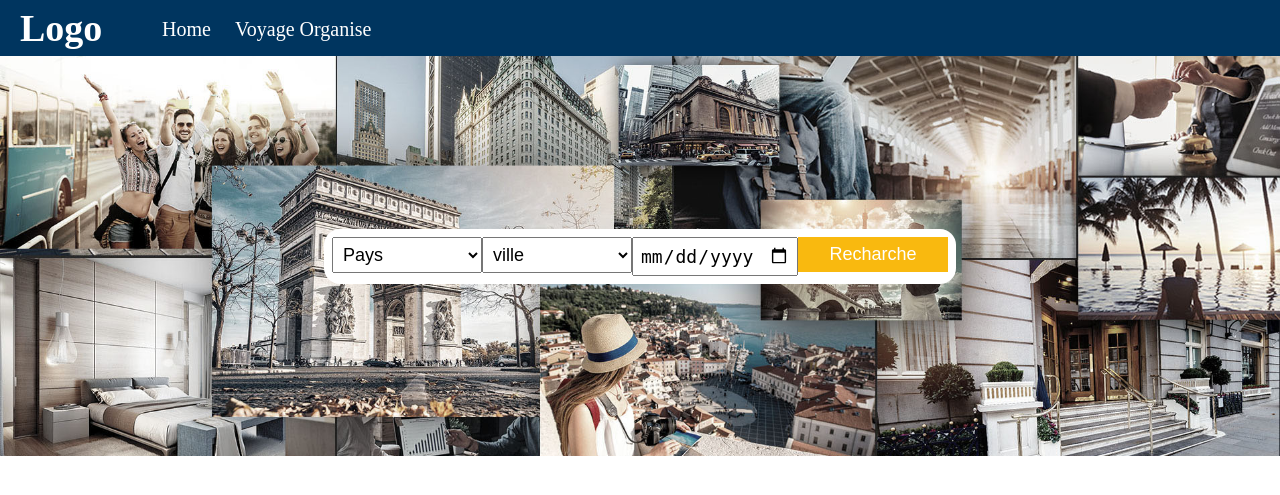
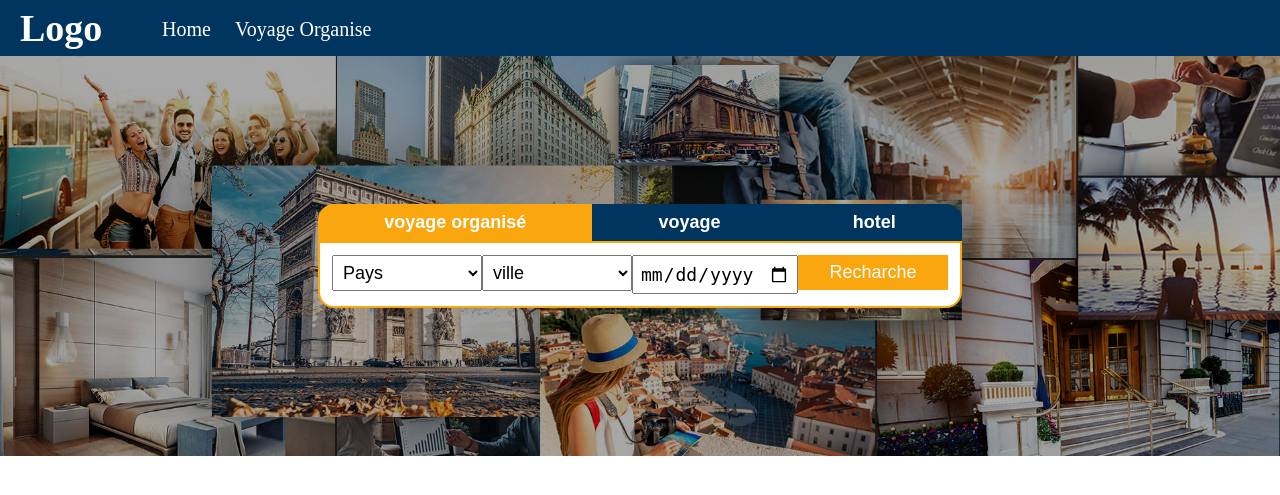
Before and after one commit to mehalanis29/ProjetPFE, a PHP site: page /indexclient.php in a window 1280 px wide. Shown: the top 495 px of the page. Run offline with PHP 8.4, Linux system fonts and the light colour scheme.

Commit message:
index client form design

```diff
--- a/css/Client/navbar.css
+++ b/css/Client/navbar.css
@@ -53,21 +53,43 @@
   display: flex;
   justify-content: center;
 }
-.nav_bar_div_form{
-  display: flex;
+.nav_bar_from{
+  display: grid;
   justify-content: flex-start;
   margin-top: auto;
   margin-bottom: auto;
+}
+.nav_bar_from_titre{
+  display: grid;
+  grid-template-columns: auto auto auto;
+  border-top-left-radius: 16px;
+  border-top-right-radius:16px;
+  overflow: hidden;
+}
+.nav_bar_from_titre_choix{
+  border: none;
+  background-color: var(--color-bleu);
+  padding: 8px;
+  color: white;
+  font-size: 18px;
+  font-weight:bold;
+}
+.nav_bar_from_titre_choix_active{
+  background-color: var(--color-lemon);
+}
+.nav_bar_div_form{
   background-color: white;
-  padding: 8px;
-  border-radius: 16px;
+  padding: 12px;
+  border-bottom-right-radius: 16px;
+  border-bottom-left-radius: 16px;
+  border: 2px solid var(--color-lemon);
 }
 .formtest{
   display: flex;
 }
 .recharche_btn{
   border: none;
-  background-color: #F9B90F;
+  background-color: var(--color-lemon);
   color: white;
   margin-top: auto;
   height: 35px;
--- a/css/Client/standard.css
+++ b/css/Client/standard.css
@@ -1,6 +1,7 @@
 :root{
   --color-bleu :#00355f;
-  --color-lemon: #EEC218;
+  --color-lemon: #f9a60f;
+  --color-lemon-2eme : #EEC218 ;
 }
 body,html{
   margin: 0px;
--- a/indexclient.php
+++ b/indexclient.php
@@ -22,6 +22,14 @@ include 'php/Client/standard.php';
           </div>
         </div>
         <div class="nav_bar_cover_index">
+          <div class="nav_bar_from">
+            <div class="nav_bar_from_titre">
+              <button type="button" class="nav_bar_from_titre_choix nav_bar_from_titre_choix_active" name="button">
+                voyage organisé
+              </button>
+              <button type="button" class="nav_bar_from_titre_choix" name="button">voyage</button>
+              <button type="button" class="nav_bar_from_titre_choix" name="button">hotel</button>
+            </div>
             <div class="nav_bar_div_form">
               <form class="formtest" action="indexclient.php" method="post">
                 <div class="nab_bar_index_div_input">
@@ -45,5 +53,6 @@ include 'php/Client/standard.php';
             </div>
           </div>
         </div>
+    </div>
   </body>
 </html>
```
Also changed, not shown: img/Client/index.jpg. Lines whose indentation alone changed are shown as unchanged.
